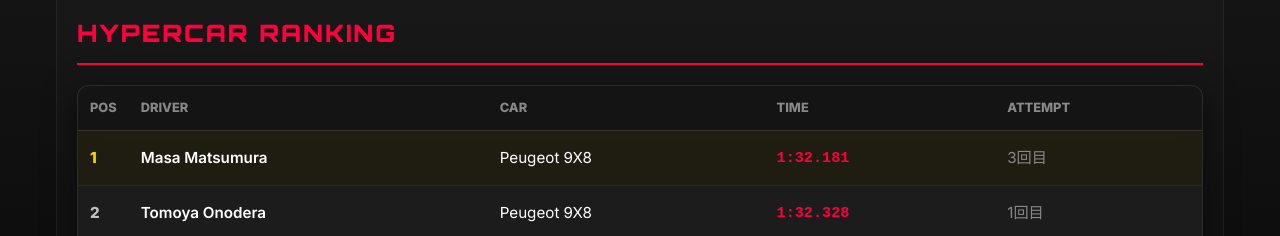
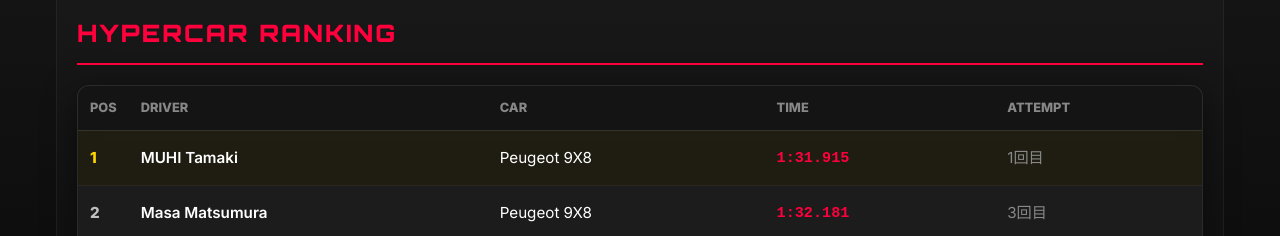
Before and after one commit to ciccida/wec-sprint-series, a React (Vite) app: page / in a window 1280 px wide. Shown: the part 3840-4076 px from the top of the page. Built offline with nearby package versions, Linux system fonts and the light colour scheme; no server answers.

Commit message:
Update Time Attack Rd2 data

```diff
--- a/src/data/timeAttackData.js
+++ b/src/data/timeAttackData.js
@@ -14,6 +14,7 @@ export const timeAttackData = {
     "2": {
       image: "/images/ta/vol3_rd2_cover.jpg",
       results: [
+        { name: "MUHI Tamaki", class: "HYPERCAR", car: "Peugeot 9X8", time: "1:31.915", attempt: 1 },
         { name: "Masa Matsumura", class: "HYPERCAR", car: "Peugeot 9X8", time: "1:32.181", attempt: 3 },
         { name: "Tomoya Onodera", class: "HYPERCAR", car: "Peugeot 9X8", time: "1:32.328", attempt: 1 },
         { name: "Rapid Tuyopon", class: "HYPERCAR", car: "Porsche 963", time: "1:33.592", attempt: 2 },
```
